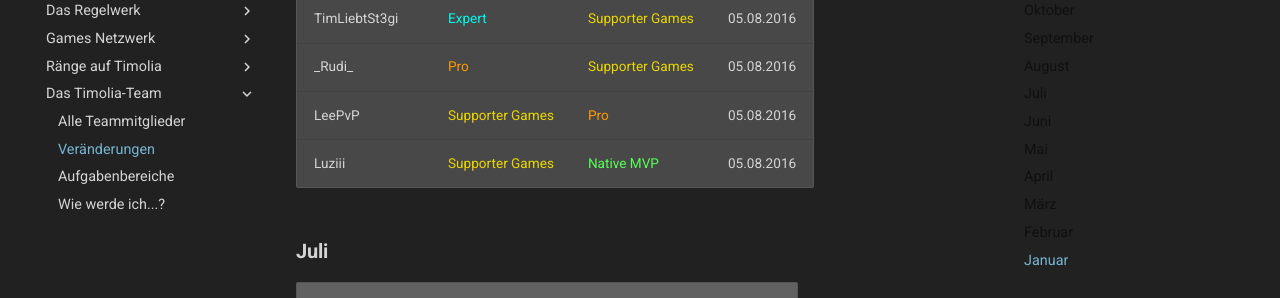
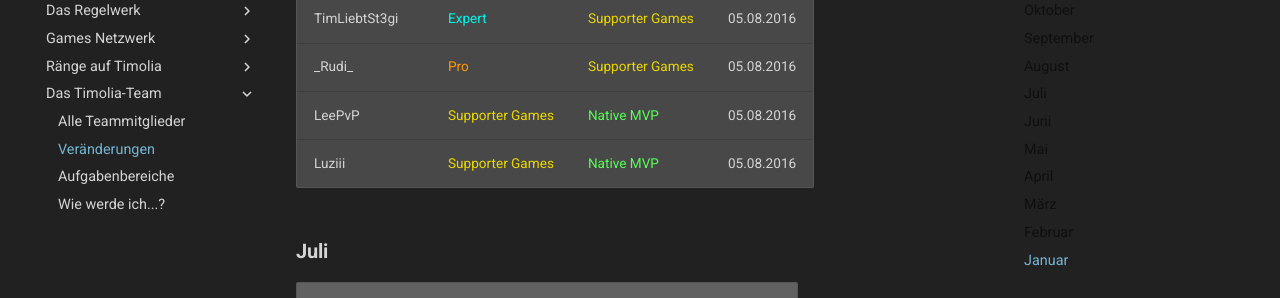
Before and after one commit to TimoliaDE/HowTo, an MkDocs documentation site: the page built from docs/team/changes.md, in a window 1280 px wide and 900 px high, scrolled down 28865 px. Shown: the part 153-451 px from the top of the window. Built offline with MkDocs 1.6.1 and Material for MkDocs 9.7.7, drawn with Linux system fonts in a browser that asks for light colours; old or Windows-style settings are respelled for this version of MkDocs.

Commit message:
LeePvP Supporter Games -> Native MVP

```diff
--- a/docs/team/changes.md
+++ b/docs/team/changes.md
@@ -659,7 +659,7 @@ Hier werden alle Aus- und Eintritte bzw. Beförderungen und Degradierungen aufge
 | BuffmonsterOne | <span class='user'>Spieler</span> | <span class='supporter'>Supporter Games</span> | 05.08.2016 |
 | TimLiebtSt3gi | <span class='expert'>Expert</span> | <span class='supporter'>Supporter Games</span> | 05.08.2016 |
 | \_Rudi_ | <span class='pro'>Pro</span> | <span class='supporter'>Supporter Games</span> | 05.08.2016 |
-| LeePvP | <span class='supporter'>Supporter Games</span> | <span class='pro'>Pro</span> | 05.08.2016 |
+| LeePvP | <span class='supporter'>Supporter Games</span> | <span class='mvp'>Native MVP</span> | 05.08.2016 |
 | Luziii | <span class='supporter'>Supporter Games</span> | <span class='mvp'>Native MVP</span> | 05.08.2016 |
 
 ###  <strong>Juli</strong>
```
